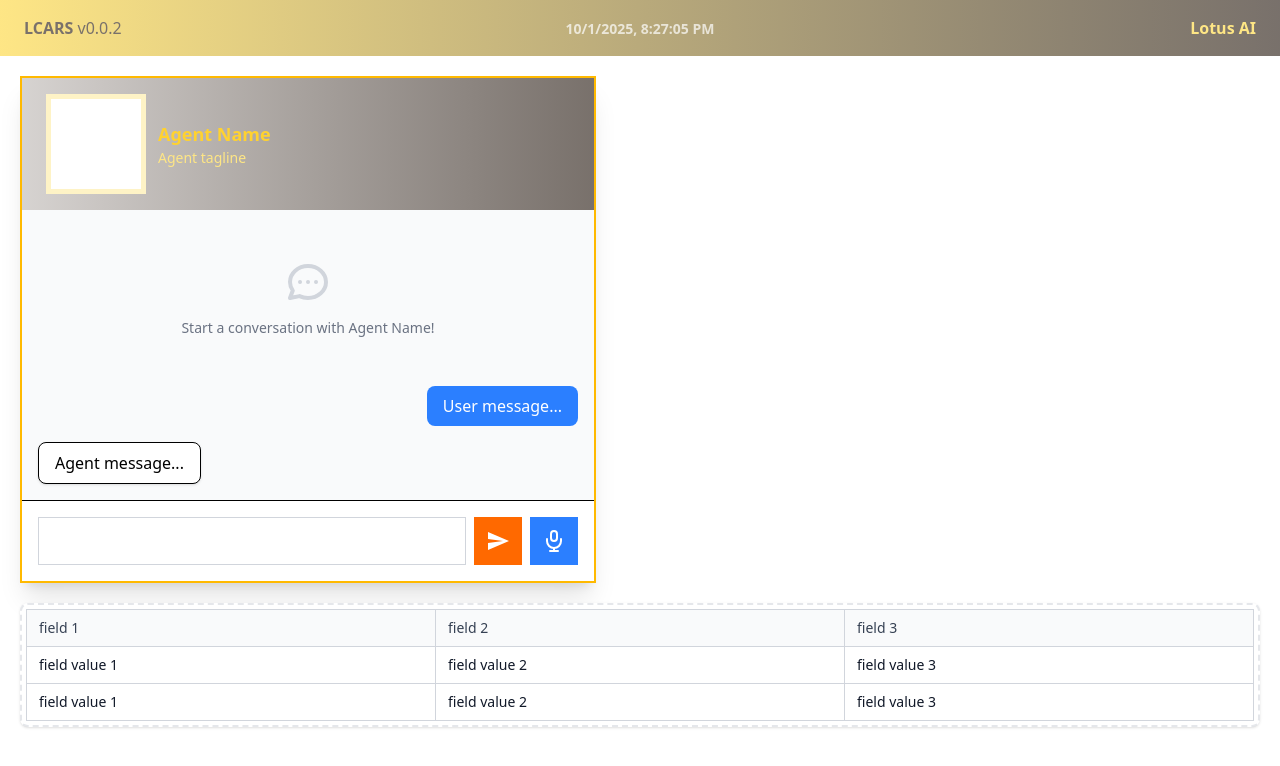
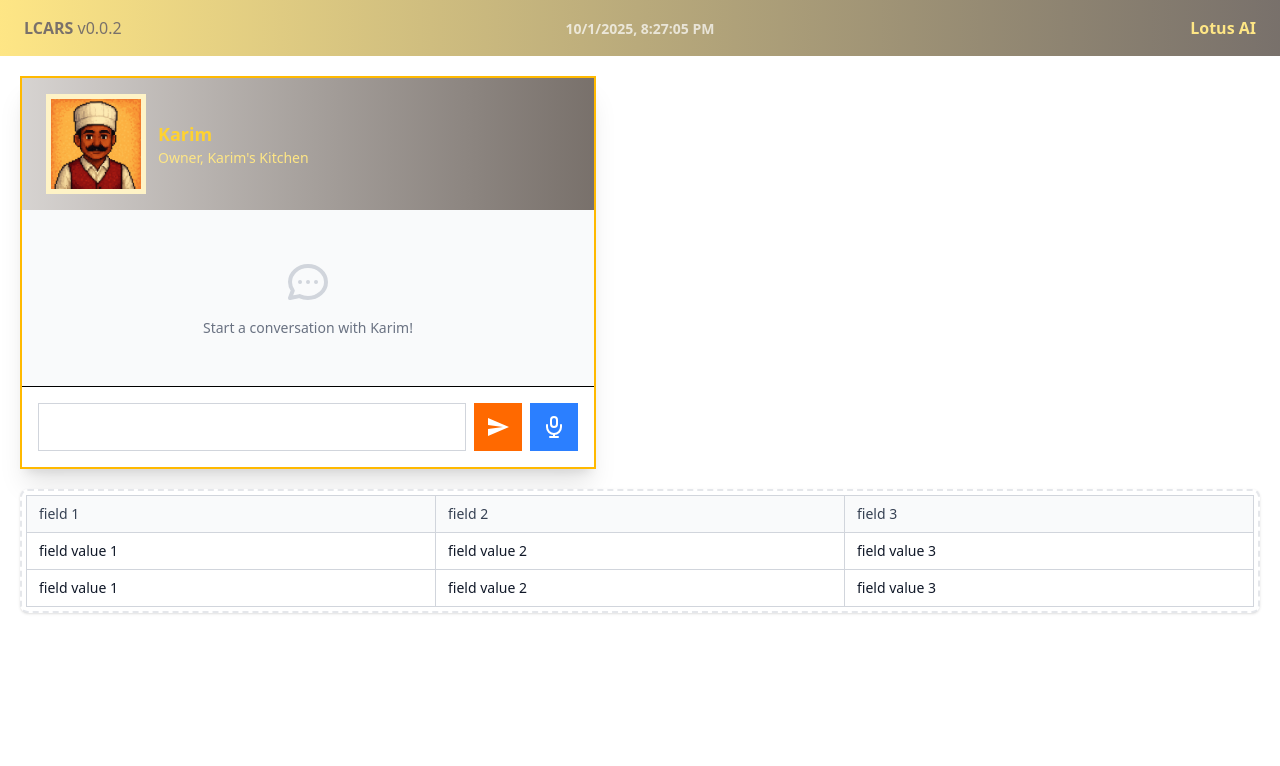
Before and after one commit to jnmandal/lcars-web, a React (Vite) app: page / in a window 1280 px wide. Shown: the top 766 px of the page. Built offline with nearby package versions, Linux system fonts and the light colour scheme.

Commit message:
Spruce things up

```diff
--- a/src/App.tsx
+++ b/src/App.tsx
@@ -1,7 +1,14 @@
 import 'react'
 import Clock from './Clock.tsx';
+import Avatar from './assets/restaurateur.png';
 
 function App() {
+  const { agentName, agentTagline, initialMessage} = {
+    agentName: "Karim",
+    agentTagline: "Owner, Karim's Kitchen",
+    initialMessage: "What can I get you today?"
+  }
+
   return (
     <>
       <div className="bg-gradient-to-r from-amber-200 to-stone-500 px-6 py-4 flex flex-row">
@@ -20,12 +27,12 @@ function App() {
           <div className="bg-gradient-to-r from-stone-300 to-stone-500 px-6 py-4">
             <div className="flex items-center space-x-3">
               <div className="w-25 h-25 bg-white bg-opacity-20 flex items-center justify-center border-5 border-amber-100">
-                <img />
+                <img src={Avatar} />
               </div>
                <div>
-                <h3 className="text-lg font-semibold text-amber-300">Agent Name</h3>
+                <h3 className="text-lg font-semibold text-amber-300">{ agentName }</h3>
                 <p className="text-amber-200 text-sm">
-                  Agent tagline
+                  { agentTagline }
                 </p>
               </div>
             </div>
@@ -36,18 +43,18 @@ function App() {
               <svg className="w-12 h-12 text-gray-300 mx-auto mb-3" fill="none" stroke="currentColor" viewBox="0 0 24 24">
                 <path stroke-linecap="round" stroke-linejoin="round" stroke-width="2" d="M8 12h.01M12 12h.01M16 12h.01M21 12c0 4.418-4.03 8-9 8a9.863 9.863 0 01-4.255-.949L3 20l1.395-3.72C3.512 15.042 3 13.574 3 12c0-4.418 4.03-8 9-8s9 3.582 9 8z" />
               </svg>
-              Start a conversation with Agent Name!
+              Start a conversation with { agentName }!
+            </div>
+            {/* <div className="flex justify-start">
+              <div className="bg-white text-black border px-4 py-2 rounded-lg max-w-xs shadow-sm">
+                { initialMessage }
+              </div>
             </div>
             <div className="flex justify-end">
               <div className="bg-blue-500 text-white px-4 py-2 rounded-lg max-w-xs">
                 User message...
               </div>
-            </div>
-            <div className="flex justify-start">
-              <div className="bg-white text-black border px-4 py-2 rounded-lg max-w-xs shadow-sm">
-                Agent message...
-              </div>
-            </div>
+            </div> */}
             {/* thinking indicator here... */}
           </div>
           <div className="p-4 border-t bg-white ">
```
Also changed, not shown: src/assets/restaurateur.png (added).
